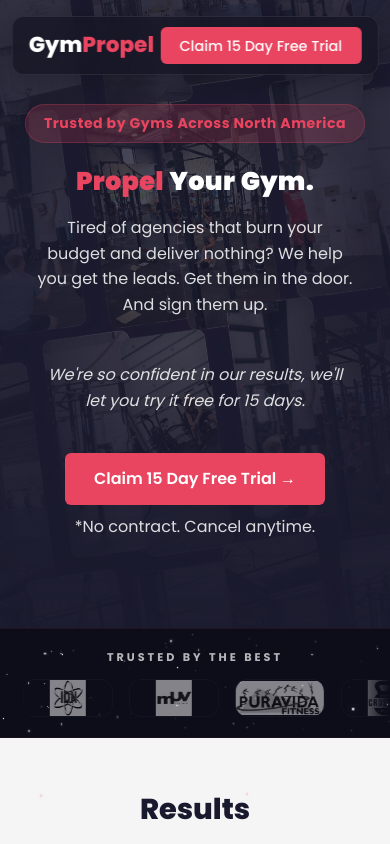
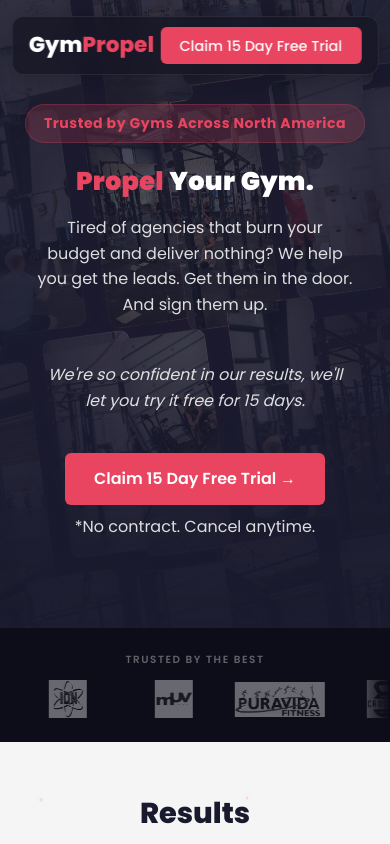
Before and after one commit to vincentyu412-svg/nava-marketing-website, a website: page public/index.html in a window 390 px wide. Shown: the top 844 px of the page. Drawn offline with Linux system fonts and the light colour scheme.

Commit message:
Clean up trusted by the best logo section

```diff
--- a/public/assets/css/styles.css
+++ b/public/assets/css/styles.css
@@ -473,83 +473,20 @@ img {
 /* ── 7. Logo Scroller ── */
 .logo-scroller {
     background: #0d0d1a;
-    padding: 2rem 0;
+    padding: 2.5rem 0;
     overflow: hidden;
     position: relative;
     z-index: 0;
-    border-top: 1px solid rgba(233, 69, 96, 0.10);
-    border-bottom: 1px solid rgba(233, 69, 96, 0.06);
-}
-
-.logo-scroller__stars {
-    position: absolute;
-    top: 0;
-    left: 0;
-    width: 100%;
-    height: 100%;
-    z-index: 0;
-    pointer-events: none;
-    overflow: hidden;
-}
-
-.logo-star {
-    position: absolute;
-    border-radius: 50%;
-    background: #fff;
-    box-shadow: 0 0 3px rgba(255, 255, 255, 0.6);
-    animation: starTwinkle 2s ease-in-out infinite alternate;
-}
-
-.logo-star--bright {
-    box-shadow: 0 0 6px rgba(255, 255, 255, 0.7), 0 0 14px rgba(255, 255, 255, 0.3);
-    animation-name: starTwinkleBright;
-}
-
-@keyframes starTwinkle {
-    0% {
-        opacity: 0.1;
-        transform: scale(1);
-    }
-
-    50% {
-        opacity: 0.55;
-        transform: scale(1.2);
-    }
-
-    100% {
-        opacity: 0.15;
-        transform: scale(0.9);
-    }
-}
-
-@keyframes starTwinkleBright {
-    0% {
-        opacity: 0.25;
-        transform: scale(1);
-        box-shadow: 0 0 4px rgba(255, 255, 255, 0.4);
-    }
-
-    50% {
-        opacity: 0.9;
-        transform: scale(1.4);
-        box-shadow: 0 0 8px rgba(255, 255, 255, 0.7), 0 0 18px rgba(255, 255, 255, 0.25);
-    }
-
-    100% {
-        opacity: 0.2;
-        transform: scale(0.85);
-        box-shadow: 0 0 3px rgba(255, 255, 255, 0.3);
-    }
 }
 
 .logo-scroller__title {
     text-align: center;
-    color: rgba(255, 255, 255, 0.7);
-    font-size: 0.85rem;
-    font-weight: 700;
-    letter-spacing: 5px;
+    color: rgba(255, 255, 255, 0.35);
+    font-size: 0.75rem;
+    font-weight: 600;
+    letter-spacing: 0.2em;
     text-transform: uppercase;
-    margin-bottom: 1.25rem;
+    margin-bottom: 1.5rem;
     position: relative;
     z-index: 1;
 }
@@ -581,18 +518,14 @@ img {
     max-width: 100%;
     max-height: 100%;
     object-fit: contain;
-    border-radius: 12px;
-    border: 1px solid rgba(255, 255, 255, 0.08);
-    filter: grayscale(100%) brightness(0.9);
-    opacity: 0.55;
-    transition: all 0.4s ease;
+    filter: grayscale(100%) brightness(1.2) contrast(0.9);
+    opacity: 0.4;
+    transition: opacity 0.4s ease, filter 0.4s ease;
 }
 
 .logo-scroller__item:hover img {
     filter: grayscale(0%) brightness(1);
-    opacity: 0.85;
-    border-color: rgba(233, 69, 96, 0.3);
-    box-shadow: 0 0 20px rgba(233, 69, 96, 0.15);
+    opacity: 0.75;
 }
 
 @keyframes scrollLogos {
@@ -2728,12 +2661,12 @@ img {
     }
 
     .logo-scroller {
-        padding: 1.25rem 0;
+        padding: 1.5rem 0;
     }
 
     .logo-scroller__title {
-        font-size: 0.7rem;
-        letter-spacing: 3px;
+        font-size: 0.65rem;
+        letter-spacing: 0.15em;
         margin-bottom: 0.75rem;
     }
 
--- a/public/index.html
+++ b/public/index.html
@@ -115,7 +115,6 @@
 
     <!-- Logo Scroller -->
     <section class="logo-scroller" aria-label="Trusted partners">
-        <div class="logo-scroller__stars" id="logo-stars" aria-hidden="true"></div>
         <p class="logo-scroller__title">TRUSTED BY THE BEST</p>
         <div class="logo-scroller__track">
             <div class="logo-scroller__slide">
@@ -672,19 +671,7 @@
             });
         })();
 
-        /* ── Twinkling stars for logo scroller ── */
-        (function () {
-            var container = document.getElementById('logo-stars');
-            if (!container) return;
-            var frag = document.createDocumentFragment();
-            for (var i = 0; i < 60; i++) {
-                var star = document.createElement('span');
-                star.className = 'logo-star' + (Math.random() > 0.7 ? ' logo-star--bright' : '');
-                star.style.cssText = 'width:' + (Math.random() * 1.2 + 0.5) + 'px;height:' + (Math.random() * 1.2 + 0.5) + 'px;left:' + (Math.random() * 100) + '%;top:' + (Math.random() * 100) + '%;animation-delay:' + (Math.random() * 4) + 's;animation-duration:' + (Math.random() * 2 + 1.5) + 's;';
-                frag.appendChild(star);
-            }
-            container.appendChild(frag);
-        })();
+
 
         /* ── Particle canvas (results section) ── */
         (function () {
```
